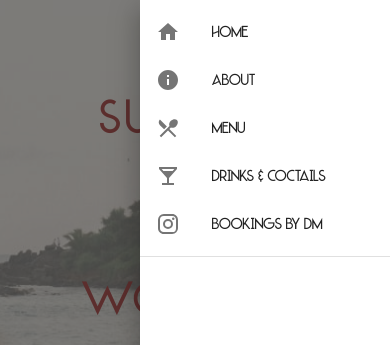
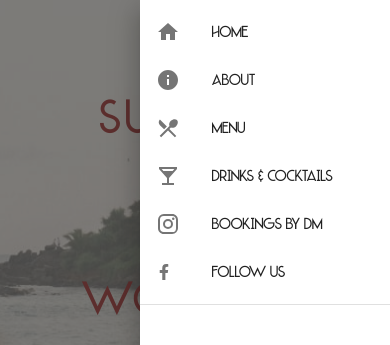
Before and after one commit to poncegui/surfing-wombats-mirissa-v1, a React (Create React App) app: page / in a window 390 px wide. Both pictures are taken after a click on the icon 181 px from the left and 31 px from the top of the page. Shown: the top 345 px of the page. Built offline with nearby package versions, Linux system fonts and the light colour scheme.

Commit message:
navbar mobile links

```diff
--- a/src/App.css
+++ b/src/App.css
@@ -4,6 +4,10 @@
   box-sizing: border-box;
   font-family: 'LAQUATSA', sans-serif !important;
   letter-spacing: 2px;
+}
+
+Links {
+  text-decoration: none;
 }
 img {
   max-width: 100%;
@@ -58,9 +62,6 @@ nav {
 
 }
 .primary-button {
- /* display:flex;
- justify-content: center; */
- gap: 0.5rem;
  position: -30%;
  margin-top: 2rem;
   padding: 0.9rem 1.75rem;
--- a/src/Components/Navbar.js
+++ b/src/Components/Navbar.js
@@ -1,67 +1,82 @@
 /* eslint-disable jsx-a11y/anchor-is-valid */
 
-import React, { useState } from "react";
+import React, { useState } from 'react';
 
-import Box from "@mui/material/Box";
+import Box from '@mui/material/Box';
 import { BsInstagram } from 'react-icons/bs';
-import CommentRoundedIcon from "@mui/icons-material/CommentRounded";
-import Divider from "@mui/material/Divider";
-import Drawer from "@mui/material/Drawer";
+import Divider from '@mui/material/Divider';
+import Drawer from '@mui/material/Drawer';
 import { FaFacebookF } from 'react-icons/fa';
-import { HiOutlineBars3 } from "react-icons/hi2";
-import HomeIcon from "@mui/icons-material/Home";
-import InfoIcon from "@mui/icons-material/Info";
+import { HiOutlineBars3 } from 'react-icons/hi2';
+import HomeIcon from '@mui/icons-material/Home';
+import InfoIcon from '@mui/icons-material/Info';
 import InstagramIcon from '@mui/icons-material/Instagram';
 import { Link } from 'react-router-dom';
-import List from "@mui/material/List";
-import ListItem from "@mui/material/ListItem";
-import ListItemButton from "@mui/material/ListItemButton";
-import ListItemIcon from "@mui/material/ListItemIcon";
-import ListItemText from "@mui/material/ListItemText";
+import List from '@mui/material/List';
+import ListItem from '@mui/material/ListItem';
+import ListItemButton from '@mui/material/ListItemButton';
+import ListItemIcon from '@mui/material/ListItemIcon';
+import ListItemText from '@mui/material/ListItemText';
 import LocalBarIcon from '@mui/icons-material/LocalBar';
-import PhoneRoundedIcon from "@mui/icons-material/PhoneRounded";
 import RestaurantMenuIcon from '@mui/icons-material/RestaurantMenu';
+import SentimentSatisfiedAltIcon from '@mui/icons-material/SentimentSatisfiedAlt';
 
 const Navbar = () => {
   const [openMenu, setOpenMenu] = useState(false);
   const menuOptions = [
     {
-      text: "Home",
+      text: 'Home',
       icon: <HomeIcon />,
+      href: '/home',
     },
     {
-      text: "About",
+      text: 'About',
       icon: <InfoIcon />,
+      href: '/home',
     },
     {
-      text: "Menu",
+      text: 'Menu',
       icon: <RestaurantMenuIcon />,
+      href: '/home',
     },
     {
-      text: "Drinks & Coctails",
+      text: 'Drinks & Cocktails',
       icon: <LocalBarIcon />,
+      href: '/home',
     },
     {
-      text: "Bookings by DM",
+      text: 'Bookings by DM',
       icon: <InstagramIcon />,
+      href: 'https://www.instagram.com/surfingwombatsmirissa/?hl=es',
+    },
+    {
+      text: 'Follow Us' ,
+      icon: <FaFacebookF />,
+      href: 'https://www.facebook.com/profile.php?id=10007809358703',
     },
   ];
   return (
     <nav>
       <div className="navbar-links-container">
-        <a href="">| Home |</a>
-        <a href=""> | About  |</a>
-        <a href=""> | Menu  |</a>
-        <a href=""> | Cocktails  |</a>
-        <a href=""> | Contact  |</a>
-         <a href="https://www.facebook.com/profile.php?id=10007809358703">
+        <a href="/home">| Home |</a>
+        <a href="/about"> | About |</a>
+        <a href=""> | Menu |</a>
+        <a href=""> | Cocktails |</a>
+        <a href="/contact"> | Contact |</a>
+        <a href="https://www.facebook.com/profile.php?id=10007809358703">
           <FaFacebookF className="navbar-cart-icon" />
         </a>
         {/* <a href="">
           <BsInstagram className="navbar-cart-icon" />
         </a>  */}
-        <Link to="https://www.instagram.com/surfingwombatsmirissa/?hl=es" target="_blank" rel="noreferrer">
-        <button className="primary-button"><InstagramIcon className="navbar-cart-icon" /> ∼  Bookings by DM </button>
+        <Link
+          to="https://www.instagram.com/surfingwombatsmirissa/?hl=es"
+          target="_blank"
+          rel="noreferrer"
+        >
+          <button className="primary-button">
+            <InstagramIcon className="navbar-cart-icon" /> ∼ Bookings by DM{' '}
+          </button>
         </Link>
       </div>
       <div className="navbar-menu-container">
@@ -75,11 +90,13 @@ const Navbar = () => {
           onKeyDown={() => setOpenMenu(false)}
         >
           <List>
-            {menuOptions.map((item) => (
+            {menuOptions.map(item => (
               <ListItem key={item.text} disablePadding>
                 <ListItemButton>
-                  <ListItemIcon>{item.icon}</ListItemIcon>
-                  <ListItemText primary={item.text} />
+                <ListItemIcon>{item.icon}</ListItemIcon>
+                  <a to={item.href} target="_blank" rel="noreferrer">
+                    <ListItemText primary={item.text} />
+                  </a>
                 </ListItemButton>
               </ListItem>
             ))}
```
Also changed, not shown: 12 other files (tests, documents, lock files or other folders).
